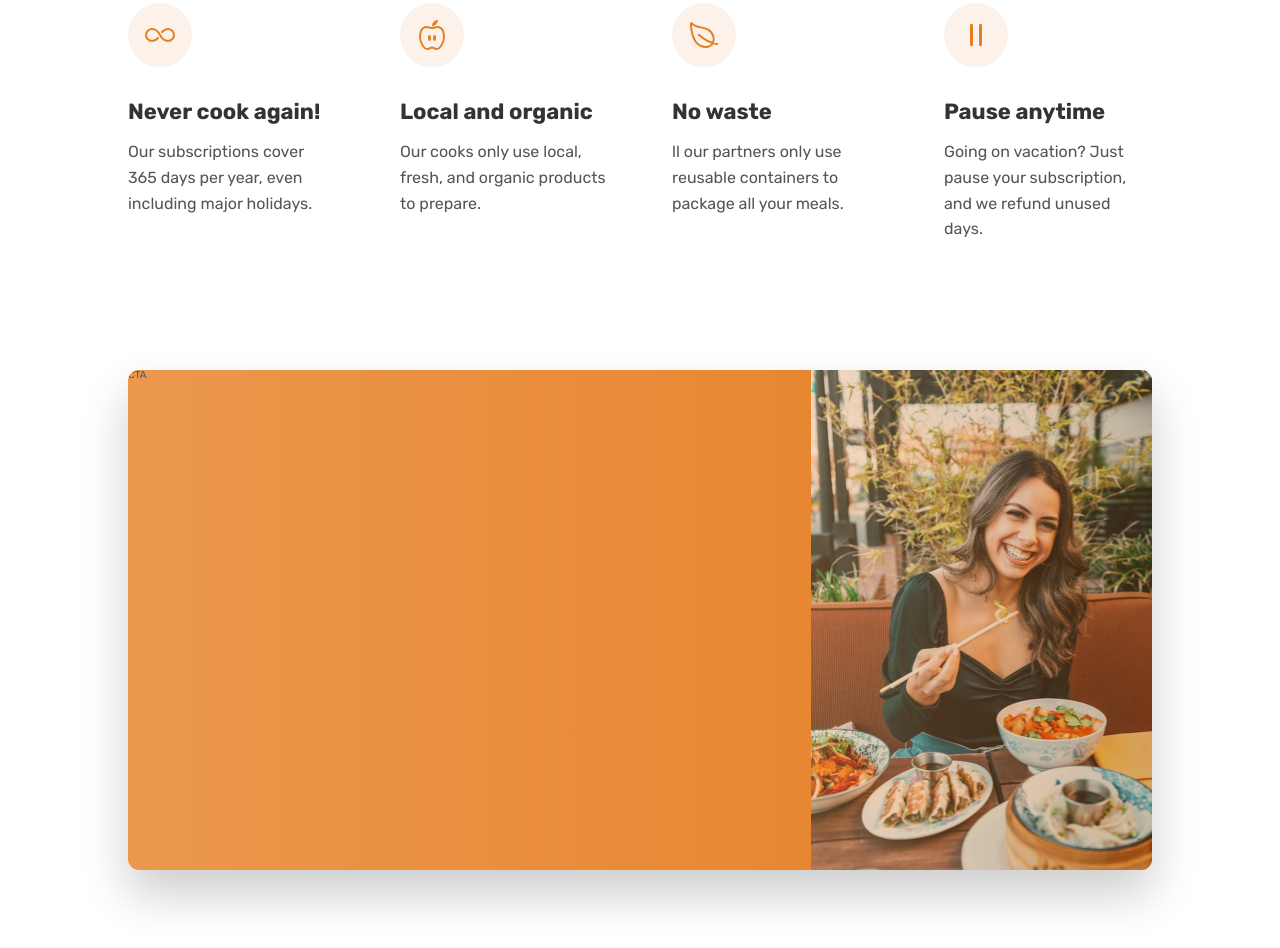
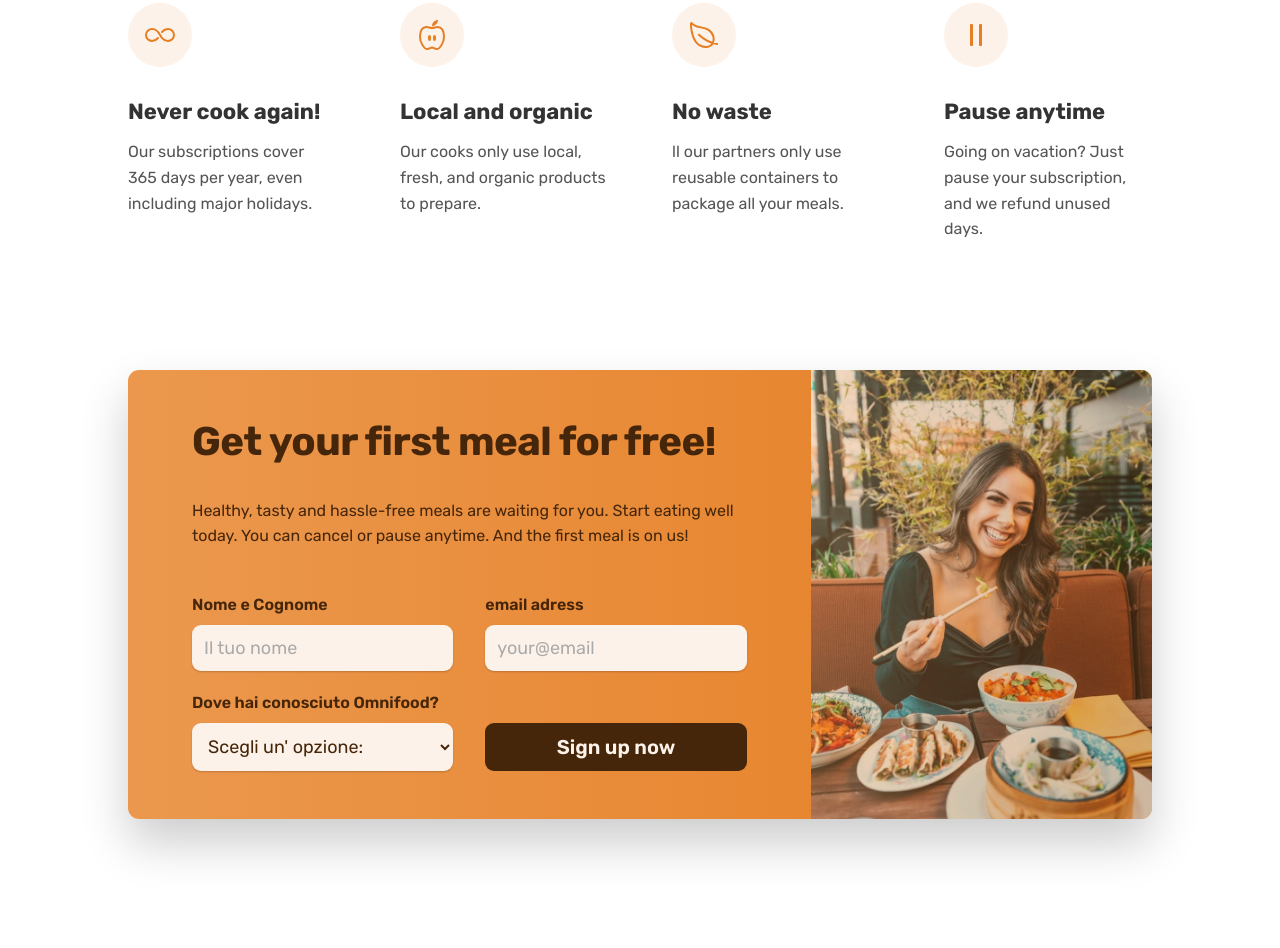
Before and after one commit to clarakk/07-Omnifood-Desktop, a plain HTML site: page index.html in a window 1280 px wide. Shown: the part 4860-5808 px from the top of the page. After the commit the page ends 5775 px from the top, so only its background shows below. Drawn offline with nearby package versions, Linux system fonts and the light colour scheme.

Commit message:
forms styles

```diff
--- a/css/style.css
+++ b/css/style.css
@@ -2,6 +2,12 @@
   margin: 0;
   padding: 0;
   box-sizing: border-box;
+}
+*:focus {
+  outline: none;
+  /* outline: 4px dotted #e67e22;
+  outline-offset: 8px; */
+  box-shadow: 0 0 0 0.8rem rgba(230, 125, 34, 0.5)
 }
 html {
   font-size: 62.5%;
@@ -64,6 +70,7 @@ body {
   border-radius: 9px;
   text-decoration: none;
 }
+.btn,
 .btn:link,
 .btn:visited {
   background-color: #e67e22;
@@ -72,6 +79,9 @@ body {
   color: white;
   padding: 1.6rem 3.2rem;
   transition: all 0.4s;
+  border: none;
+  cursor: pointer;
+  font-family: inherit;
 }
 .btn--important:link,
 .btn--important:visited {
@@ -82,9 +92,10 @@ body {
 .btn--important:active {
   background-color: #cf711f;
 }
+.btn,
 .btn--secondary:link,
 .btn--secondary:visited {
-  background-color: white;
+   background-color: white;
   color: #555;
 }
 .btn--secondary:hover,
@@ -538,11 +549,17 @@ strong {
   border-radius: 11px;
   background-position: center;
   overflow: hidden;
-  /* temp */
-  height: 50rem;
+
   margin-bottom: 9.6rem;
 }
 .cta-text-box {
+  padding: 4.8rem 6.4rem;
+  color: #45260a;
+}
+.cta .heading-secondary {
+  /* color: #45260a; */
+  color: inherit;
+  margin-bottom: 3.2rem;
 }
 .cta-img-box {
   background-image: linear-gradient(
@@ -553,3 +570,48 @@ strong {
     url("../img/eating.jpg");
   background-size: cover;
 }
+.cta-text {
+  font-size: 1.6rem;
+  line-height: 1.6;
+  margin-bottom: 4.8rem;
+}
+.cta-form {
+  display: grid;
+  grid-template-columns: 1fr 1fr;
+  column-gap: 3.2rem;
+  row-gap: 2.4rem;
+      }
+.cta-form label {
+display: block;
+font-size: 1.6rem;
+font-weight: 600;
+margin-bottom: 1.2rem;
+}
+.cta-form input, .cta-form select{
+ width: 100%;
+ padding: 1.2rem;
+ font-size: 1.8rem;
+ font-family: inherit;
+ color: inherit;
+ background-color: #fdf2e9;
+ border: none;
+ border-radius: 9px;
+ box-shadow: 0 1px 2px rgba(0, 0, 0, 0.2)
+}
+.cta-form input::placeholder {
+  color: #aaa;
+}
+.btn--form {
+background-color: #45260a;
+color: #fdf2e9;
+align-self: end;
+padding: 1.2rem;
+}
+.btn--form:hover {
+  background-color: #fff;
+  color: #333;
+}
+.cta *:focus {
+  outline: none;
+    box-shadow: 0 0 0 0.8rem rgba(253, 242, 233, 0.5)
+}
--- a/index.html
+++ b/index.html
@@ -375,7 +375,37 @@
     <section class="section-cta">
         <div class="container">
             <div class="cta">
-                <div class="cta-text-box">CTA</div>
+                <div class="cta-text-box">
+                    <h2 class="heading-secondary">Get your first meal for free!</h2>
+                    <p class="cta-text">Healthy, tasty and hassle-free meals are waiting for you. Start eating well
+                        today. You can cancel or pause anytime. And
+                        the first meal is on us!</p>
+                    <form class="cta-form" action="#">
+
+                        <div> <label for="nome-cognome" class="">Nome e Cognome</label>
+                            <input id="nome-cognome" type="text" placeholder="Il tuo nome" required />
+                        </div>
+
+                        <div>
+                            <label for="email" class="">email adress</label>
+                            <input id="email" type="email" placeholder="your@email" required />
+                        </div>
+
+                        <div>
+                            <label for="select-dove">Dove hai conosciuto Omnifood?</label>
+                            <select name="" id="select-dove" required>
+                                <option value="">Scegli un' opzione:</option>
+                                <option value="friends">Amici o familiari</option>
+                                <option value="Facebook">Facebook</option>
+                                <option value="podcast">Podcast</option>
+                                <option value="pubblicità">Pubblicità</option>
+                                <option value="others">Others</option>
+                            </select>
+                        </div>
+
+                        <button class="btn btn--form">Sign up now</button>
+                    </form>
+                </div>
                 <div class="cta-img-box"></div>
             </div>
         </div>
```
